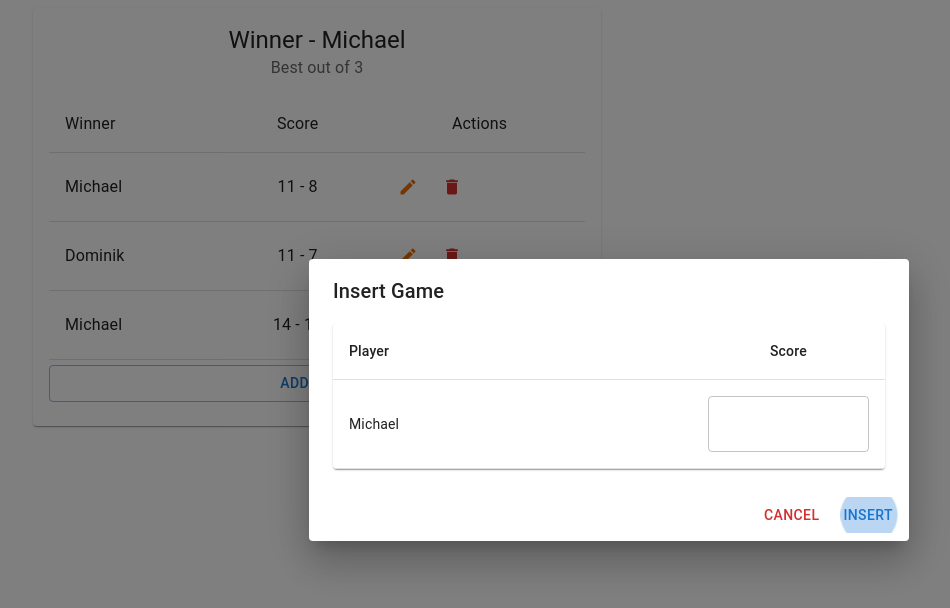
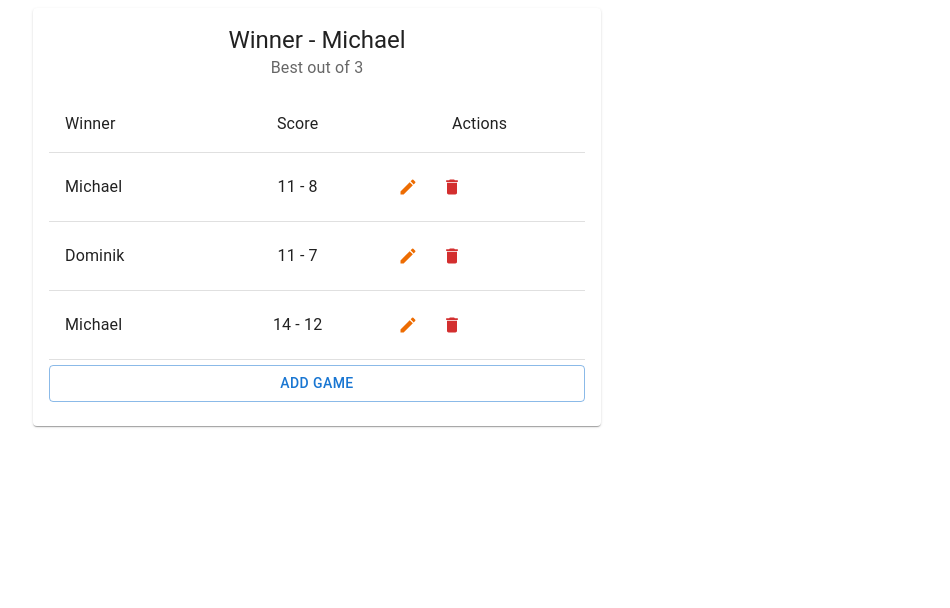
Before and after one commit to DominikDolphin/squash_tracker, a React (Vite) app: page / in a window 1280 px wide. Shown: the top 608 px of the page, without its empty margins (31-981 px from the left). Built offline with nearby package versions, Linux system fonts and the light colour scheme.

Commit message:
Can now close AddGameModal

```diff
--- a/src/components/AddGameModal.jsx
+++ b/src/components/AddGameModal.jsx
@@ -1,22 +1,36 @@
 import React, { useState } from "react";
-import { Modal, Typography, Button, TextField, Paper, Grid, Dialog, DialogTitle, DialogContent, DialogContentText, DialogActions, Table, TableBody, TableCell, TableContainer, TableHead, TableRow } from "@mui/material";
+import { Button, TextField, Paper, Dialog, DialogTitle, DialogContent, DialogContentText, DialogActions, Table, TableBody, TableCell, TableContainer, TableHead, TableRow } from "@mui/material";
 
 export default function AddGameModal({
-  rowKey,
   isOpen,
   handleInsertButton,
   handleCloseModal,
+  addGameToMatch
 }) {
 
-  const [value, setValue] = useState('');
+  const [player1Score, setPlayer1Score] = useState(0);
+  const [player2Score, setPlayer2Score] = useState(0);
+
 
   const handleChange = (event) => {
     const inputValue = event.target.value;
-    // Check if the input is a valid number
-    if (!isNaN(inputValue)) {
-      setValue(inputValue);
+    const playerId = event.target.id;
+
+    // Check if the input is a valid number and less than 1000
+    if (!isNaN(inputValue) && inputValue < 1000) {
+      if (playerId === 'player1Score') {
+        setPlayer1Score(inputValue);
+      } else if (playerId === 'player2Score') {
+        setPlayer2Score(inputValue);
+      }
     }
   };
+
+  const handleInsert = () => {
+    //{ id: sampleData.length + 1, winner: "Michael", winnerScore: 11, loserScore: 8 }
+    // addGameToMatch({winner:})
+  }
+
 
   return (
     <Dialog
@@ -47,30 +61,38 @@ export default function AddGameModal({
                 </TableCell>
                 <TableCell>
                   <TextField
-                    id="Score"
+                    id="player1Score"
                     label=""
-                    value={value}
+                    value={player1Score}
                     onChange={handleChange}
                     inputProps={{ inputMode: 'numeric' }}
+                    autoFocus
                   />
                 </TableCell>
               </TableRow>
-              {/* <TableRow key={2}>
+              <TableRow key={2}>
                 <TableCell>
                   Dominik
                 </TableCell>
                 <TableCell>
-                  <TextField id="Score" label="" inputProps={{ inputMode: 'numeric' }} />
+                  <TextField
+                    id="player2Score"
+                    label=""
+                    value={player2Score}
+                    onChange={handleChange}
+                    inputProps={{ inputMode: 'numeric' }}
+                    autoFocus
+                  />
                 </TableCell>
-              </TableRow> */}
+              </TableRow>
             </TableBody>
           </Table>
         </TableContainer>
 
       </DialogContent>
       <DialogActions>
-        <Button color="error">Cancel</Button>
-        <Button autoFocus>
+        <Button color="error" onClick={handleCloseModal}>Cancel</Button>
+        <Button>
           Insert
         </Button>
       </DialogActions>
--- a/src/components/MatchTable.jsx
+++ b/src/components/MatchTable.jsx
@@ -18,13 +18,26 @@ export default function MatchTable() {
     { id: 3, winner: "Michael", winnerScore: 14, loserScore: 12 },
   ]);
 
-  const updateTableOnDelete = (id) =>{
+  const [isOpenAddGameModal, setIsOpenAddGameModal] = useState(false)
+
+  const updateTableOnDelete = (id) => {
     setSampleData(sampleData.filter((item) => item.id !== id));
   }
 
-  const addGameToTable = (gameData) => {
-    console.log("Adding to game");
+  const addGameToMatch = (data) => {
+    // console.log("Adding to game");
+    setSampleData([...sampleData, data])
   }
+
+  const handleModalOpen = () => {
+    // console.log("Adding to game");
+    setIsOpenAddGameModal(true)
+  }
+
+  const handleCloseModal = () => {
+    setIsOpenAddGameModal(false)
+  }
+
   return (
     <>
       <Table>
@@ -46,7 +59,7 @@ export default function MatchTable() {
             <MatchTableGameRow
               key={row.id}
               rowData={row}
-              updateTableOnDelete={()=>updateTableOnDelete(row.id)}
+              updateTableOnDelete={() => updateTableOnDelete(row.id)}
             />
           ))}
         </TableBody>
@@ -55,12 +68,12 @@ export default function MatchTable() {
         variant="outlined"
         fullWidth
         style={{ marginTop: "5px" }}
-        onClick={()=>addGameToTable()}
-        >
-          Add Game
-        </Button>
+        onClick={() => handleModalOpen()}
+      >
+        Add Game
+      </Button>
 
-        <AddGameModal isOpen={true}/>
+      <AddGameModal isOpen={isOpenAddGameModal} handleCloseModal={handleCloseModal} handleInsertGame={addGameToMatch} />
     </>
   );
 }
```
